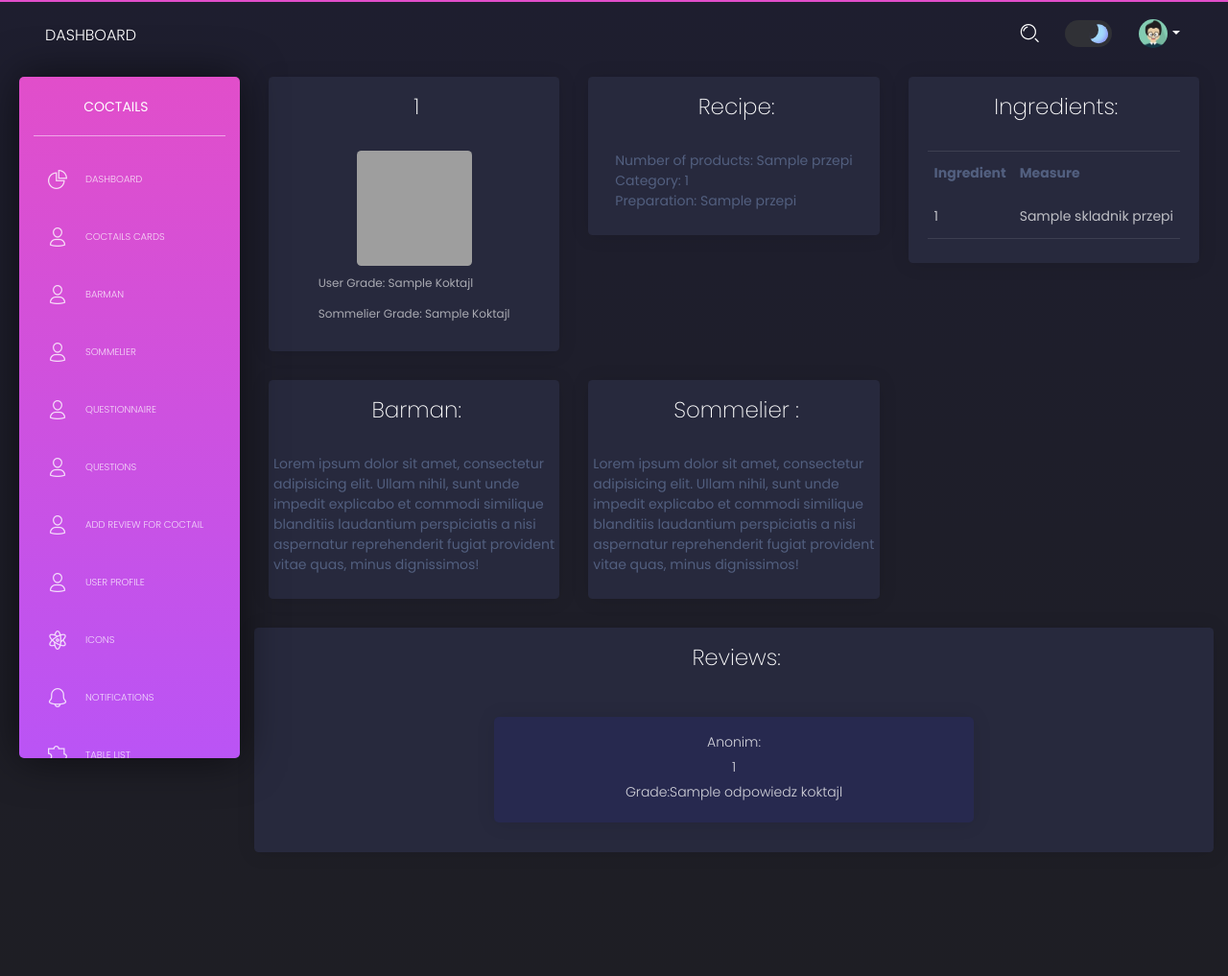
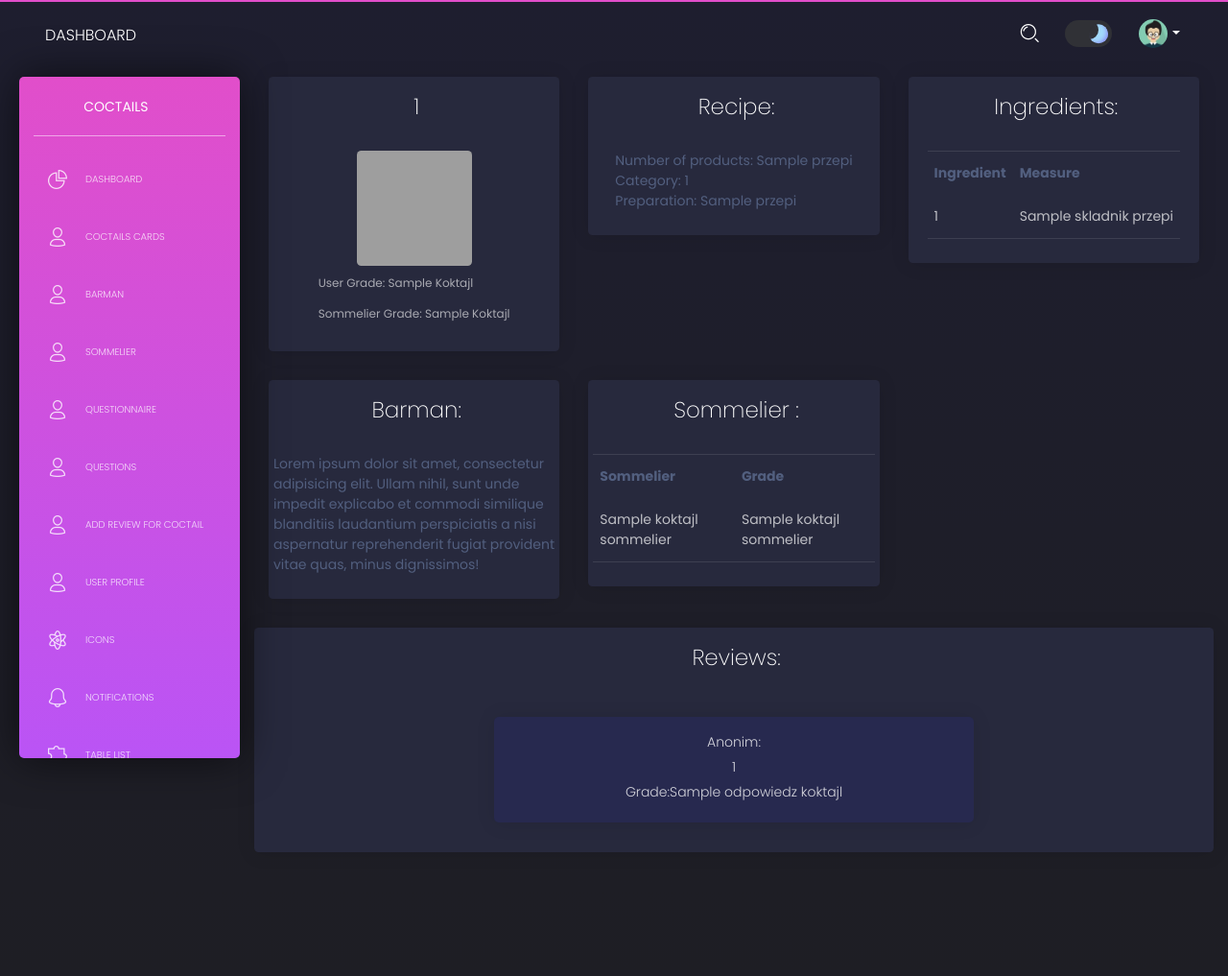
Before and after one commit to TMichaelan/sbd-cocktail-project-put, a Flask app: page /index/1 in a window 1280 px wide. Shown: the whole page at 96% size. Run offline with Flask 2, Linux system fonts and the light colour scheme; tables that the repository leaves empty hold one stand-in row (values such as "Sample post"); a database or web service that is not in the repository returns one stand-in record (values such as "Sample title"); parts of the project's set-up code (start-up, migrations or seed data) failed here and were passed over; some libraries are stand-ins or nearby versions; grey boxes are pictures that could not be loaded.

Commit message:
feat: add sommeliers for cards

```diff
--- a/apps/home/routes.py
+++ b/apps/home/routes.py
@@ -68,8 +68,6 @@ def product_page(coctail_name):
         cur.execute(querry_ingredients)
         ingredients = cur.fetchall()
 
-        print(ingredients)
-
         querry_category =  "select * FROM \"kategoria_koktajli_koktajl\" WHERE koktajl_nazwa=\'{}\'".format(coctail_name)
         cur.execute(querry_category)
         category = cur.fetchall()
@@ -79,12 +77,18 @@ def product_page(coctail_name):
         cur.execute(querry_category)
         reviews = cur.fetchall()
 
+        querry_sommielier =  "select * FROM \"koktajl_sommelier\" WHERE koktajl_nazwa=\'{}\'".format(coctail_name)
+        cur.execute(querry_sommielier)
+        sommeliers = cur.fetchall()
+
+        print(sommeliers)
+
         cur.close()
         conn.close()
     except Exception as err:
         print(f'error occurred: {err}')
 
-    return render_template('home/coctail.html', coctail=coctail, recipe=recipe, ingredients = ingredients, category= category, reviews=reviews)
+    return render_template('home/coctail.html', coctail=coctail, recipe=recipe, ingredients = ingredients, category= category, reviews=reviews, sommeliers=sommeliers)
 
 
 @blueprint.route('/sommelier.html',methods=('GET', 'POST'))
--- a/apps/templates/home/coctail.html
+++ b/apps/templates/home/coctail.html
@@ -123,7 +123,21 @@
                             <h3 class="card-title"><i class="text-primary"></i>Sommelier :</h3>
                         </div>
                         <div class="card-body">
-                                Lorem ipsum dolor sit amet, consectetur adipisicing elit. Ullam nihil, sunt unde impedit explicabo et commodi similique blanditiis laudantium perspiciatis a nisi aspernatur reprehenderit fugiat provident vitae quas, minus dignissimos!
+                            <table class="table">
+                                <tr>
+                                  <th>Sommelier</th>
+                                  <th>Grade</th>
+                                </tr>
+
+                                <!-- here is a for-loop to give us all the socks -->
+                                {% for sommelier in sommeliers %}
+
+                                <tr>
+                                  <td>{{ sommelier[1] }}</td>
+                                  <td>{{ sommelier[2] }}</td>
+                                </tr>
+                                {% endfor %}
+                            </table>
                             <div class="card-grades">
                                 <!-- <h5 class="card-category">User grade: {{coctail[2]}}</h5>
                                 <h5 class="card-category">Sommelier Grade: {{coctail[3]}}</h5> -->
```
